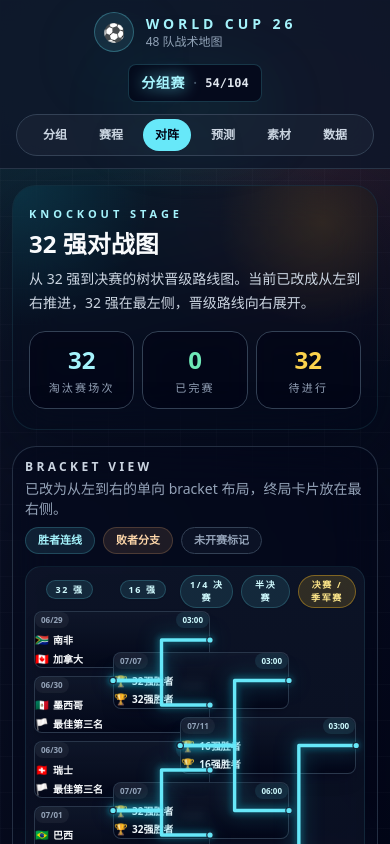
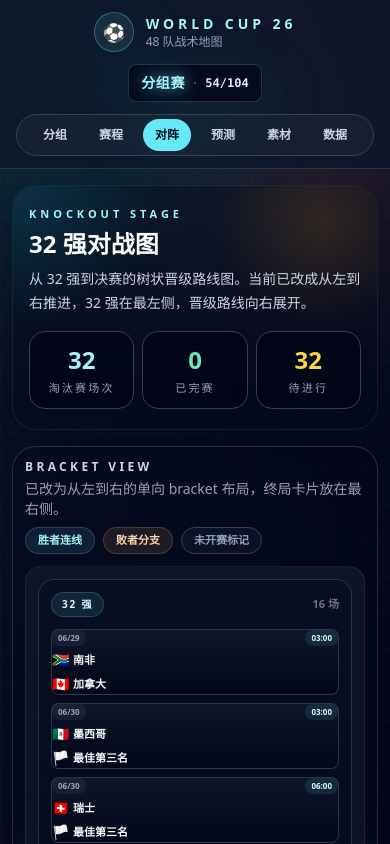
Before and after one commit to huayu2025ai-sketch/world-cup-26, a Next.js app: page /knockout in a window 390 px wide. Shown: the top 844 px of the page. Built offline with nearby package versions, Linux system fonts and the light colour scheme.

Commit message:
Fix knockout mobile layout

```diff
--- a/components/KnockoutBracket.tsx
+++ b/components/KnockoutBracket.tsx
@@ -181,6 +181,97 @@ export default function KnockoutBracket() {
     return monthDay.replace("-", "/");
   };
 
+  const renderMatchCard = (
+    match: ScheduleMatch,
+    options?: { mobile?: boolean; top?: number; final?: boolean; round32?: boolean }
+  ) => {
+    const mobile = options?.mobile ?? false;
+    const top = options?.top;
+    const final = options?.final ?? false;
+    const round32 = options?.round32 ?? false;
+    const homeLabel = getDisplayMatchTeamLabel(match, "home");
+    const awayLabel = getDisplayMatchTeamLabel(match, "away");
+
+    return (
+      <div
+        key={match.id}
+        ref={mobile ? undefined : (el) => {
+          matchRefs.current[match.id] = el;
+        }}
+        className={`rounded-lg border shadow-lg shadow-slate-950/20 backdrop-blur-sm transition duration-300 hover:-translate-y-0.5 hover:shadow-[0_14px_28px_rgba(2,6,23,0.32)] ${
+          mobile
+            ? "w-full"
+            : round32
+              ? "relative w-[11rem] sm:w-[11rem]"
+              : "absolute left-0 w-[11rem] sm:w-[11rem]"
+        } ${
+          match.stage === "决赛"
+            ? "border-amber-400/40 bg-[linear-gradient(180deg,rgba(69,26,3,0.65),rgba(15,23,42,0.92))]"
+            : match.stage === "季军赛"
+              ? "border-orange-400/40 bg-[linear-gradient(180deg,rgba(67,20,7,0.55),rgba(15,23,42,0.92))]"
+              : "border-slate-700/80 bg-[linear-gradient(180deg,rgba(15,23,42,0.92),rgba(2,6,23,0.84))] hover:border-cyan-300/40"
+        }`}
+        style={
+          mobile
+            ? undefined
+            : round32
+              ? undefined
+              : top !== undefined
+              ? {
+                  top: top - COLUMN_BODY_OFFSET,
+                  left: final ? FINAL_CARD_SHIFT : 0
+                }
+              : { visibility: "hidden" }
+        }
+      >
+        <div className="mb-1 flex items-center justify-between gap-1 text-[8px] font-bold text-slate-400 sm:text-[9px]">
+          <span className="whitespace-nowrap rounded-full bg-white/5 px-1.5 py-0.5">{formatDateLabel(match.beijingTime)}</span>
+          <span className="whitespace-nowrap rounded-full bg-cyan-300/10 px-1.5 py-0.5 text-cyan-100">
+            {match.beijingTime.split(" ")[1]}
+          </span>
+        </div>
+
+        <div className={mobile ? "space-y-1" : "space-y-0.5"}>
+          <div className={`flex items-center justify-between gap-1 ${mobile ? "text-sm" : ""}`}>
+            <div className="flex min-w-0 items-center gap-1">
+              <span className={`${mobile ? "text-sm" : "text-[11px] sm:text-sm"}`} aria-hidden="true">
+                {getFlag(homeLabel)}
+              </span>
+              <span className={`truncate font-bold leading-none text-slate-50 ${mobile ? "text-[11px]" : "text-[10px] sm:text-[11px]"}`}>
+                {homeLabel}
+              </span>
+            </div>
+            {isFinished(match) && (
+              <span className="shrink-0 rounded-full bg-cyan-300/10 px-1.5 py-0.5 text-[9px] font-black text-cyan-200">
+                {match.homeScore}
+              </span>
+            )}
+          </div>
+
+          <div className={`flex items-center justify-between gap-1 ${mobile ? "text-sm" : ""}`}>
+            <div className="flex min-w-0 items-center gap-1">
+              <span className={`${mobile ? "text-sm" : "text-[11px] sm:text-sm"}`} aria-hidden="true">
+                {getFlag(awayLabel)}
+              </span>
+              <span className={`truncate font-bold leading-none text-slate-50 ${mobile ? "text-[11px]" : "text-[10px] sm:text-[11px]"}`}>
+                {awayLabel}
+              </span>
+            </div>
+            {isFinished(match) && (
+              <span className="shrink-0 rounded-full bg-cyan-300/10 px-1.5 py-0.5 text-[9px] font-black text-cyan-200">
+                {match.awayScore}
+              </span>
+            )}
+          </div>
+        </div>
+
+        {!isFinished(match) && !mobile && (
+          <div className="absolute -right-1 top-1/2 hidden h-1.5 w-1.5 -translate-y-1/2 rounded-full border border-slate-950 bg-cyan-300/80 shadow-[0_0_10px_rgba(34,211,238,0.55)] sm:block" />
+        )}
+      </div>
+    );
+  };
+
   const recomputeCardTops = () => {
     const inner = innerRef.current;
     if (!inner) return;
@@ -247,7 +338,38 @@ export default function KnockoutBracket() {
 
   return (
     <div className="relative">
-      <div className="relative overflow-hidden rounded-2xl border border-cyan-300/10 bg-[linear-gradient(180deg,rgba(15,23,42,0.78),rgba(2,6,23,0.55))] backdrop-blur-md">
+      <div className="lg:hidden">
+        <div className="space-y-4 rounded-2xl border border-cyan-300/10 bg-[linear-gradient(180deg,rgba(15,23,42,0.88),rgba(2,6,23,0.62))] p-3 backdrop-blur-md">
+          {COLUMNS.map((column) => (
+            <section key={`${column.title}-${column.stage}-mobile`} className="rounded-2xl border border-slate-700/70 bg-slate-950/35 p-3">
+              <div className="mb-3 flex items-center justify-between gap-2">
+                <span
+                  className={`inline-block rounded-full border px-2.5 py-1 text-[10px] font-black uppercase tracking-[0.18em] ${
+                    column.isFinalColumn
+                      ? "border-amber-400/40 bg-amber-400/15 text-amber-200"
+                      : "border-cyan-300/20 bg-cyan-300/10 text-cyan-100"
+                  }`}
+                >
+                  {column.title}
+                </span>
+                <span className="text-[11px] font-bold text-slate-500">{column.matchIds.length} 场</span>
+              </div>
+              <div className="grid gap-2">
+                {column.matchIds.map((matchId) => {
+                  const match = matchMap.get(matchId);
+                  if (!match) return null;
+                  return renderMatchCard(match, { mobile: true });
+                })}
+              </div>
+            </section>
+          ))}
+        </div>
+        <p className="mt-3 text-center text-[11px] text-slate-500">
+          手机端已切换为纵向浏览模式，按轮次依次查看比赛卡片。
+        </p>
+      </div>
+
+      <div className="relative hidden overflow-hidden rounded-2xl border border-cyan-300/10 bg-[linear-gradient(180deg,rgba(15,23,42,0.78),rgba(2,6,23,0.55))] backdrop-blur-md lg:block">
         <div className="pointer-events-none absolute inset-0 bg-[radial-gradient(circle_at_50%_50%,rgba(34,211,238,0.06),transparent_36%)]" />
         <div ref={innerRef} className="relative grid grid-cols-[1.2fr_1fr_0.9fr_0.82fr_0.98fr] gap-2 p-2 sm:gap-2.5 sm:p-3">
           {COLUMNS.map((column) => (
@@ -269,85 +391,11 @@ export default function KnockoutBracket() {
                   const match = matchMap.get(matchId);
                   if (!match) return null;
                   const top = column.stage === "32强" ? undefined : cardTops[match.id];
-                  const homeLabel = getDisplayMatchTeamLabel(match, "home");
-                  const awayLabel = getDisplayMatchTeamLabel(match, "away");
-
-                  return (
-                    <div
-                      key={match.id}
-                      ref={(el) => {
-                        matchRefs.current[match.id] = el;
-                      }}
-                      className={`${
-                        column.stage === "32强" ? "relative" : "absolute left-0"
-                      } w-[11rem] rounded-lg border shadow-lg shadow-slate-950/20 backdrop-blur-sm transition duration-300 hover:-translate-y-0.5 hover:shadow-[0_14px_28px_rgba(2,6,23,0.32)] sm:w-[11rem] ${
-                        match.stage === "决赛"
-                          ? "border-amber-400/40 bg-[linear-gradient(180deg,rgba(69,26,3,0.65),rgba(15,23,42,0.92))]"
-                          : match.stage === "季军赛"
-                            ? "border-orange-400/40 bg-[linear-gradient(180deg,rgba(67,20,7,0.55),rgba(15,23,42,0.92))]"
-                            : "border-slate-700/80 bg-[linear-gradient(180deg,rgba(15,23,42,0.92),rgba(2,6,23,0.84))] hover:border-cyan-300/40"
-                      }`}
-                      style={
-                        top !== undefined
-                          ? column.stage === "32强"
-                            ? undefined
-                            : {
-                                top: top - COLUMN_BODY_OFFSET,
-                                left: match.stage === "决赛" || match.stage === "季军赛" ? FINAL_CARD_SHIFT : 0
-                              }
-                          : column.stage === "32强"
-                            ? undefined
-                            : { visibility: "hidden" }
-                      }
-                    >
-                      <div className="mb-1 flex items-center justify-between gap-1 text-[8px] font-bold text-slate-400 sm:text-[9px]">
-                        <span className="whitespace-nowrap rounded-full bg-white/5 px-1.5 py-0.5">
-                          {formatDateLabel(match.beijingTime)}
-                        </span>
-                        <span className="whitespace-nowrap rounded-full bg-cyan-300/10 px-1.5 py-0.5 text-cyan-100">
-                          {match.beijingTime.split(" ")[1]}
-                        </span>
-                      </div>
-
-                      <div className="space-y-0.5">
-                        <div className="flex items-center justify-between gap-1">
-                          <div className="flex min-w-0 items-center gap-1">
-                            <span className="text-[11px] sm:text-sm" aria-hidden="true">
-                              {getFlag(homeLabel)}
-                            </span>
-                            <span className="truncate text-[10px] font-bold leading-none text-slate-50 sm:text-[11px]">
-                              {homeLabel}
-                            </span>
-                          </div>
-                          {isFinished(match) && (
-                            <span className="shrink-0 rounded-full bg-cyan-300/10 px-1.5 py-0.5 text-[9px] font-black text-cyan-200">
-                              {match.homeScore}
-                            </span>
-                          )}
-                        </div>
-
-                        <div className="flex items-center justify-between gap-1">
-                          <div className="flex min-w-0 items-center gap-1">
-                            <span className="text-[11px] sm:text-sm" aria-hidden="true">
-                              {getFlag(awayLabel)}
-                            </span>
-                            <span className="truncate text-[10px] font-bold leading-none text-slate-50 sm:text-[11px]">
-                              {awayLabel}
-                            </span>
-                          </div>
-                          {isFinished(match) && (
-                            <span className="shrink-0 rounded-full bg-cyan-300/10 px-1.5 py-0.5 text-[9px] font-black text-cyan-200">
-                              {match.awayScore}
-                            </span>
-                          )}
-                        </div>
-                      </div>
-
-                      {!isFinished(match) && (
-                        <div className="absolute -right-1 top-1/2 hidden h-1.5 w-1.5 -translate-y-1/2 rounded-full border border-slate-950 bg-cyan-300/80 shadow-[0_0_10px_rgba(34,211,238,0.55)] sm:block" />
-                      )}
-                    </div>
-                  );
+                  return renderMatchCard(match, {
+                    round32: column.stage === "32强",
+                    top,
+                    final: match.stage === "决赛" || match.stage === "季军赛"
+                  });
                 })}
               </div>
             </div>
```
